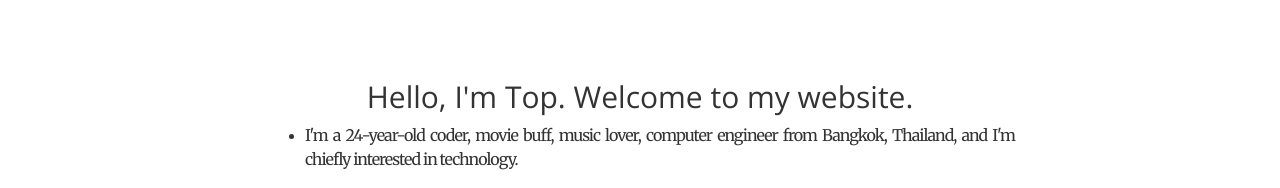
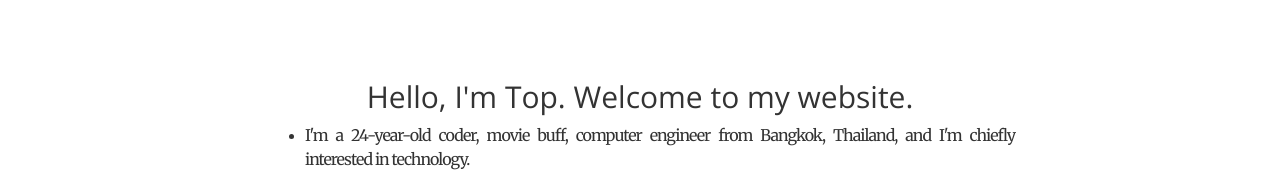
Before and after one commit to topkoong/webtesting, a plain HTML site: page index.html in a window 1280 px wide. Shown: the part 820-1008 px from the top of the page. Drawn offline with nearby package versions, Linux system fonts and the light colour scheme.

Commit message:
Update index.html

```diff
--- a/index.html
+++ b/index.html
@@ -88,7 +88,7 @@
                 <div class="col-lg-8 col-lg-offset-2 text-center">
                     <h2 class="section-heading sr-button">Hello, I'm Top. Welcome to my website.</h2>
                     <ul>
-                      <li><p class="sr-button main">I'm a 24-year-old coder, movie buff, music lover, computer engineer from Bangkok, Thailand, and I'm chiefly interested in technology. </p></li>
+                      <li><p class="sr-button main">I'm a 24-year-old coder, movie buff, computer engineer from Bangkok, Thailand, and I'm chiefly interested in technology. </p></li>
                       <li><p class="sr-button main">A grad student who has an eclectic taste in music is passionate about action figure, RC car, coding, Internet of Things, and photography. </p></li>
                     </ul>
                     <hr class="light">
```
